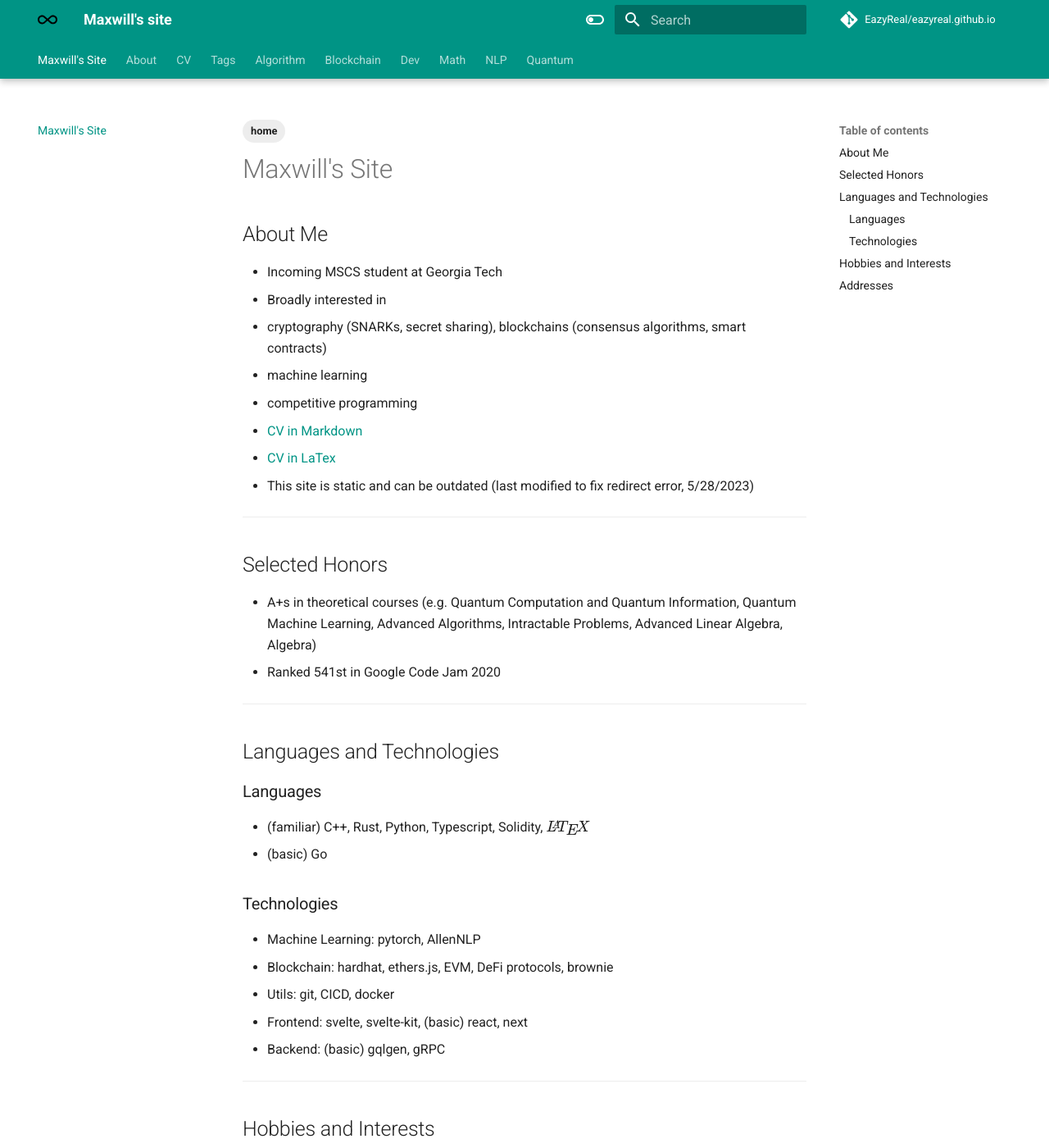
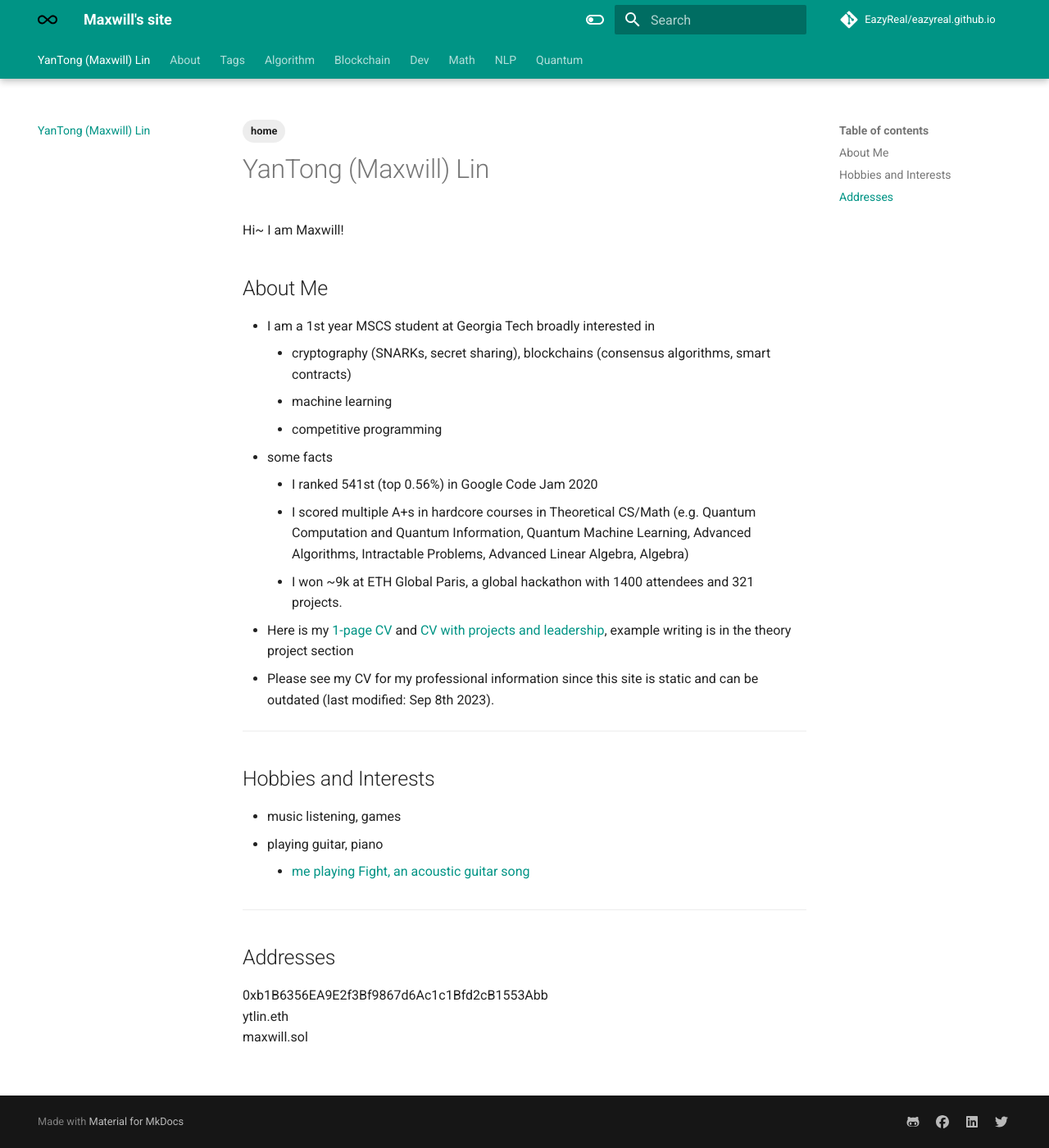
Before and after one commit to EazyReal/eazyreal.github.io, an MkDocs documentation site: the page built from docs/index.md, in a window 1280 px wide and 1400 px high. Shown: the whole window at 82% size. Built offline with MkDocs 1.6.1 and Material for MkDocs 9.7.7, drawn with Linux system fonts in a browser that asks for light colours; comment, search, counter and statistics services are not loaded; some of the changed lines change nothing that is shown; some of the changed text lies outside the part shown.

Commit message:
update index and remove md cv

```diff
--- a/docs/cv.md
+++ /dev/null
@@ -1,177 +0,0 @@
----
-title: CV
-author: Maxwill
-tags: [CV]
-timeCreated: 2022-10-23 13:45
-timeModified: 2023-05-24 11:22
----
-
-# Yan-Tong (Maxwill) Lin
-
-## Contact Information
-- [Email](mailto:0312fs3@gmail.com)
-- [GitHub](https://github.com/EazyReal)
-- [Twitter](https://twitter.com/tensorfi)
-- [LinkedIn](https://www.linkedin.com/in/maxwilllin/)
-
-## Links
-- [Online CV in Markdown](https://hackmd.io/@ytlin/cv)
-- [Online CV in LaTex](https://drive.google.com/file/d/16nkGvbMUJJ8JabQOxMNzgntl9-LsBaEd/view)
-- [Online Transcripts](https://hackmd.io/@ytlin/transcripts)
-
----
-
-## Education
-- **MS in Computer Science (Atlanta Campus), Georgia Institute of Technology**
-    - Atlanta, GA, Aug 2023 - Dec 2024 (expected)
-- **BS in Computer Science and BS in Applied Mathematics, [National Yang Ming Chiao Tung University](https://en.nycu.edu.tw/)**
-    - Top 2 in CS in Taiwan, NYMU and NCTU formally merged into NYCU on February 1, 2021
-	- Hsinchu, Taiwan, Sep 2018 – June 2021
-	- GPA: 85.55/100
-	- [Relevant coursework](https://hackmd.io/@ytlin/transcripts), *graduate level
-		- Algorithms
-			- [*Selected Topics in Intractable Problems](https://timetable.nycu.edu.tw/?r=main/crsoutline&Acy=109&Sem=2&CrsNo=5296&lang=en-us) A+
-			- [*Quantum Computation and Quantum Information](https://timetable.nycu.edu.tw/?r=main/crsoutline&Acy=109&Sem=1&CrsNo=5081) 93
-			- [*Advanced Algorithms](https://timetable.nctu.edu.tw/?r=main/crsoutline&Acy=108&Sem=2&CrsNo=5903) 98
-			- Formal Language and Computation Theory 97
-		- Machine Learning
-			- *Deep Learning 91
-			- Introduction to Artificial Intelligence 93
-			- *Data Science and Machine Intelligence 94
-			- [*Quantum Machine Learning (NTHU)](https://www.ccxp.nthu.edu.tw/ccxp/INQUIRE/JH/output/6_6.1_6.1.12/10910IPHD500200.pdf?ACIXSTORE=so3kuq349ree8hmggbd2ov8846) A+
-		- Mathematics
-			- [Advanced Linear Algebra (NTHU)](https://www.ccxp.nthu.edu.tw/ccxp/INQUIRE/JH/output/6_6.1_6.1.12/10910MATH331000.pdf?ACIXSTORE=9j8jserdlk5nbca4erj0mth2p1) A+
-			- Linear Algebra I, II 98, 96
-			- Algebra I 95
-			- Probabilistic Theory 90
-			- Introduction to Analysis (Honor Class) 85
-
----
-
-## Experience
-- **Student Researcher, [BTQ](https://www.btq.li/)**
-	- Taipei, Taiwan, Aug 2022 – present
-    - Surveyed the development of zero-knowledge proof systems, recursive SNARKs, and other cryptography primitives (e.g. Fractal, Halo, Plonky2, etc.); presented the summarized results
-    - Reviewed code bases (Plonky2) and experimented with custom functions and recursion structures
-    - Identified attacks on an internally proposed signature aggregation scheme and provided fixes
-    - Implemented and optimizing an internally proposed signature aggregation scheme
-- **Summer Analyst, [Kronos Research](https://kronosresearch.com/)**
-	- Taipei, Taiwan, June 2022 – Aug 2022
-    - Accepted with the best coding test score among the 4 interns out of 100+ applicants
-    - Developed an order tracking gadget to track the slippage of sent orders
-    - Programmed an alpha model that leverages correlations between symbols and improves upon existing alphas when combined by 42.4% in terms of R2 score
-- **Blockchain R&D Intern, [Sudo Research Labs](https://www.linkedin.com/company/sudoresearch/about/)**
-	- Taipei, Taiwan, Mar 2022 - June 2022
-    - Extracted insights from documentation, academic papers, and code bases of consensus/layer 2/cross-chain protocols and presented the results to both technical and non-technical team members in an intuitive and accessible way
-    - Contributed to open-source documentations (e.g. Arbitrum, Polygon Bor, [decentralized thoughts](https://twitter.com/kartik1507/status/1185321750881538050))
-    - Identified potential risks and centralization of blockchain/DeFi protocols by reviewing the code bases and prevented millions of potential losses.
-    - Participated in discussions about protocol design and smart contract development
-- **Graduate Student**, **[National Taiwan University](https://www.ntu.edu.tw/english/)**
-	- Taipei, Taiwan, Sep 2021 – 01/2023
-	- GPA: 4.1/4.3
-	- Relevant coursework: cryptography, blockchains, optimization, computational finance
-	- After exposure to some internship programs, I decided to pursue a more industrial career in the US.
-- **Research Intern, [Institute of Information Science, Academia Sinica](https://www.iis.sinica.edu.tw/en/index.html)**
-	- Taipei, Taiwan, Jul 2020 - Sep 2020
-    - Applied graph neural networks and cross attention to the task of natural language inference by considering it as a dependency graph matching problem.
-    - Built the model and composed a research paper that summarized the results which got accepted at TAAI 2020.
-    - Got the highest score in the final exam about statistical NLP given by Dr. Keh-Yih Su among the 6 interns from UCSD (Halıcıoğlu Data Science Institute), U Michigan (Department of Computer Science), and NTU (Department of Electrical Engineering)
-
----
-
-## Highlights
-- [**TOEFL iBT 108/120**](https://hackmd.io/@ytlin/transcripts), Oct. 2022
-- [**GRE V156/170 Q170/170**](https://hackmd.io/@ytlin/transcripts), Oct. 2022
-- [**Codeforces**](https://codeforces.com/profile/maxwill) 1996 (highest 2035)
-- [**Presidential Award**](https://hackmd.io/@ytlin/transcripts#Dean%E2%80%99s-List-President%E2%80%99s-Award), 2020
-- [**Google Code Jam 2020**](https://codingcompetitions.withgoogle.com/codejam/round/000000000019ff7e), ranked 541st in round 3 out of 96000 participants (top 0.56%), June 6th 2020
-- [**NCTU Collegiate Programming Exam**](https://www.facebook.com/nctupe), ranked 1st (top 1%)
-
----
-
-## Selected Projects
-
-### Theory
-These are some writings and presentations for coursework or research.
-- **Theoretical Aspects of Modern Cryptography**
-    - [Syllabus](https://hackmd.io/@csie-tamc/SJTFrm3RF)
-    - [Coursework, including a final project, a scribe, and problem sets](https://drive.google.com/drive/folders/1JMRcIRK0sLPSBOarRPpKHDL0CKYHuZmM?usp=sharing)
-- [**Presentation: Best Chain Protocols and Improvments**](https://drive.google.com/file/d/1oQRTnn2oglmHK-RhmQoIf_v1ZSk6LV_D/view)
-    - A presentation for a group meeting covering the setting, analysis, and scaling solutions of best chain protocols
-- [**Note: Principles of Blockchains at UIUC**](https://hackmd.io/@ytlin/ECE598)
-- [**Review: Exponential Algorithmic Speedup by Quantum Walk (Final Presentation)**](https://github.com/EazyReal/QCQI2020fall/blob/main/QCQI_final__Oral_Version_.pdf)
-    - [Final report](https://github.com/EazyReal/QCQI2020fall/blob/main/QCQI_final__Textual_Version_.pdf)
-- [**Solutioin to $k$-MaxVD for Trees in $O(kn)$**](https://github.com/EazyReal/k-Max-VD-for-trees)
-    - How many vertices can k vertices dominates in any given tree? The solution is based on dynamic programming on trees with optimization. This is the individual study project in the 2020 spring semester advised by [Dr. Chiuyuan Chen](https://scholar.nctu.edu.tw/en/persons/chiuyuan-chen) and co-advised by [Dr. Meng-Tsung Tsai](https://people.cs.nctu.edu.tw/~mtsai/index.html)
-- [**Treap Tutorial**](https://hackmd.io/9Hw3BAv8RhecludOcMEsvw) for [NCTU PCCA](https://www.facebook.com/NCTUPCCA/) (Programming Challenging Contest Association) winter camp
-- [**NYCU Lecture Notes**](https://hackmd.io/@ytlin/nycu-notes)
-
-### Engineering
-- [**Bulk Mint NFTs**](https://github.com/EazyReal/BulkMintNFTs)
-    - Identified and exploited a weakness in a smart contract to mint multiple NFTs in [one transaction](https://polygonscan.com/tx/0x539c2077b724e71b370a9ea5bc6aaa626fdfcfa16377437b8a5d513687147916) bypassing an one per account restriction. I reminded the company and asked for permission before using the code moderately.
-- [**Sveth**](https://github.com/EazyReal/Sveth)
-    - Developed a frontend library that integrates ethers.js into svelte
-- [**Qiskit ALCom Provider**](https://github.com/EazyReal/NTU-IBMQ-QCamp2020)
-	- Integrated a new quantum simulator to the Qiskit Aer library and won the Best Presentation Award of [NTU-IBMQ 2020 QCamp](https://github.com/qiskit-community/qiskit-hackathon-taiwan-20/issues/17)
- - [**Competitive Programming Codes** from 2019](https://github.com/EazyReal/CompetitveProgramming)
-     - This is the repository for most of my codes in competitive programming contests.
-- [**EazyNoGo**](https://github.com/EazyReal/EazyNoGo)
-	-  Programmed a NoGo AI based on Monte Carlo Tree Search with Rapid Action Value Estimation in C++. This is the individual study project in the 2019 fall semester at [NCTU CGI lab](https://cgilab.nctu.edu.tw/) advised by [Dr.I-Chen Wu](https://cgilab.nctu.edu.tw/~icwu/).
-- [**Implementation**](https://github.com/EazyReal/2020-IIS-internship/tree/master/MNLI) of [**Syntax-Aware Natural Language Inference with Graph Matching Networks**](https://ieeexplore.ieee.org/abstract/document/9382461)
-    - Implemented the proposed model in a clean and modular way that is compatible with the [AllenNLP](https://allenai.org/allennlp/software/allennlp-library) library. This is my intern project at [Institute of Information Science, Academia Sinica](https://www.iis.sinica.edu.tw/en/index.html) advised by [Dr. Keh-Yih Su](https://www.iis.sinica.edu.tw/pages/kysu/index.html)
-
----
-
-## Awards and Honors
-- Quant Trading Competition, Intro to Fintech (NTU S21), ranked 4/138
-- [**Codeforces**](https://codeforces.com/profile/maxwill) 1996 (highest 2035)
-- [**Presidential Award**](https://hackmd.io/@ytlin/transcripts#Dean%E2%80%99s-List-President%E2%80%99s-Award), Nov. 2020
-    - a scholarship for outstanding academic performance
-- [**The 2020 ICPC Asia Taipei-Hsinchu Site Programming Contest, Silver Award**](https://hackmd.io/@ytlin/transcripts), Nov. 7-9 2020
-- **The 2019 ICPC Asia Taiwan Online Programming Contest, Silver Award**
-- **NTU-IBM Q System 2020 Q-Camp, Best Presentation Award**, Sep. 2020
-    - a Qiskit quantum computing hackathon
-- [**Google Code Jam 2020**](https://codingcompetitions.withgoogle.com/codejam/round/000000000019ff7e), ranked 541st in round 3 out of 96000 participants (top 0.56%)
-- [**NCTU Collegiate Programming Exam**](https://www.facebook.com/nctupe), ranked 1st (top 1%), Spring Semester, 2019
-    - ranked 1/100+ in an exam that CS students must take to graduate
-- Codeforces Global Round 7, ranked 666th out of 18180 contestants (top 3%)
-- Admitted to **National Tsing Hua University Chemistry High School Student Program**
-- Admitted to **the 4th Science Class of [Taipei Municipal Jianguo High School](https://www2.ck.tp.edu.tw/en)**
-
----
-
-## Publications
-- Yan-Tong Lin, Meng-Tse Wu, and Keh-Yih Su. "Syntax-aware Natural Language Inference with Graph Matching Networks." 2020 International Conference on Technologies and Applications of Artificial Intelligence (TAAI). IEEE, 2020.
-
----
-
-## Languages and Technologies
-
-Ready to pick up new skills rapidly
-
-### Languages
-- (medium/high) C++, Rust, Python, Typescript, Solidity, LaTeX
-- (basic) Go
-
-### Technologies
-- Machine Learning: (medium/high) PyTorch, AllenNLP
-- Blockchain: (medium/high) hardhat, ethers.js, EVM, DeFi protocols, (basic) brownie
-- Utils: (medium) git, CICD, docker
-- Frontend: (medium) svelte-kit, (basic) react, next
-- Backend: (basic) gqlgen, gRPC
-
----
-
-## Leadership and Extracurricular Activities
-- NCTU Infinity Math Research Club, Club Leader, Nov. 2019 - Jun. 2021
-    - Organized biweekly seminars and gave technical talks
-- NCTU Guitar Club 11, Education Officer, Sep. 2019 - Jun. 2020
-    - Taught and performed acoustic guitar in front of hundreds of people
-- General Mathematics 2019 spring, Teaching Assistant, Sep. 2019 - Jan. 2020
-    - Assited the professor by marking assignments
-- Band (Yu-Cheng-Tong-Xing), Keyboard/Guitar Player, Sep. 2019 - Jun. 2020
-    - Performed in front of hundreds of people
-- NCTU CS Union 10/11, Department of Public Relation, Sep. 2019 - Jun. 2020
-    - Organized and participated in PR events
-- CKHS Classical Guitar Club, Activities Officer, Sep. 2013 - Jun. 2014
-    - Organized and participated in activities; performed in front of hundreds of people
--- a/docs/index.md
+++ b/docs/index.md
@@ -1,44 +1,30 @@
 ---
-title: Maxwill's Site
+title: YanTong (Maxwill) Lin
 tags: [home]
 ---
 
+Hi~ I am Maxwill!
+
 ## About Me
-- Incoming MSCS student at Georgia Tech
-- Broadly interested in
-  - cryptography (SNARKs, secret sharing), blockchains (consensus algorithms, smart contracts)
-  - machine learning
-  - competitive programming
-- [CV in Markdown](https://hackmd.io/@ytlin/cv)
-- [CV in LaTex](https://drive.google.com/file/d/16nkGvbMUJJ8JabQOxMNzgntl9-LsBaEd)
-- This site is static and can be outdated (last modified to fix redirect error, 5/28/2023)
-
----
-
-## Selected Honors
-- A+s in theoretical courses (e.g. Quantum Computation and Quantum Information, Quantum Machine Learning, Advanced Algorithms, Intractable Problems, Advanced Linear Algebra, Algebra)
-- Ranked 541st in Google Code Jam 2020
-
----
-
-## Languages and Technologies
-
-### Languages
-- (familiar) C++, Rust, Python, Typescript, Solidity, $\LaTeX{}$
-- (basic) Go
-
-### Technologies
-- Machine Learning: pytorch, AllenNLP
-- Blockchain: hardhat, ethers.js, EVM, DeFi protocols, brownie
-- Utils: git, CICD, docker
-- Frontend: svelte, svelte-kit, (basic) react, next
-- Backend: (basic) gqlgen, gRPC
+- I am a 1st year MSCS student at Georgia Tech broadly interested in
+    - cryptography (SNARKs, secret sharing), blockchains (consensus algorithms, smart contracts)
+    - machine learning
+    - competitive programming
+- some facts
+    - I ranked 541st (top 0.56%) in Google Code Jam 2020
+    - I scored multiple A+s in hardcore courses in Theoretical CS/Math (e.g. Quantum Computation and Quantum Information, Quantum Machine Learning, Advanced Algorithms, Intractable Problems, Advanced Linear Algebra, Algebra)
+    - I won ~9k at ETH Global Paris, a global hackathon with 1400 attendees and 321 projects.
+- Here is my [1-page CV](https://drive.google.com/file/d/16nkGvbMUJJ8JabQOxMNzgntl9-LsBaEd) and [CV with projects and leadership](https://drive.google.com/file/d/1ntaSsTQ9a0-AxTWxOlPUJBn5N1Ntv3ho/view?usp=sharing), example writing is in the theory project section
+- Please see my CV for my professional information since this site is static and can be outdated (last modified: Sep 8th 2023).
 
 ---
 
 ## Hobbies and Interests
 - music listening, games
-- (not so often now) guitar, piano
+- playing guitar, piano
+    - [me playing Fight, an acoustic guitar song](https://youtu.be/XmpmadFYGOk)
+
+---
 
 ## Addresses
 0xb1B6356EA9E2f3Bf9867d6Ac1c1Bfd2cB1553Abb
```
